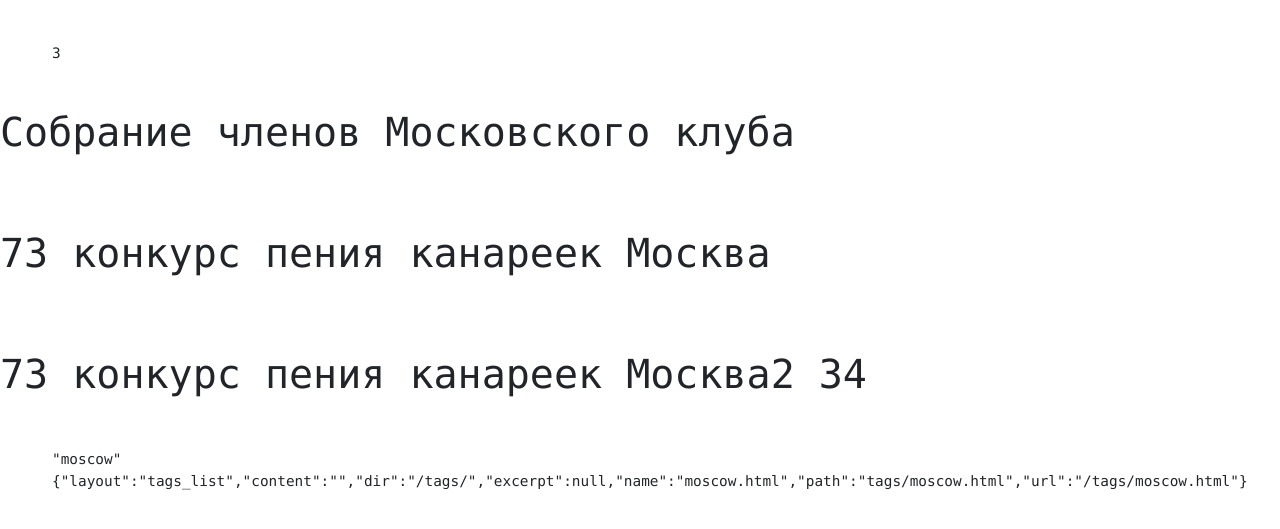
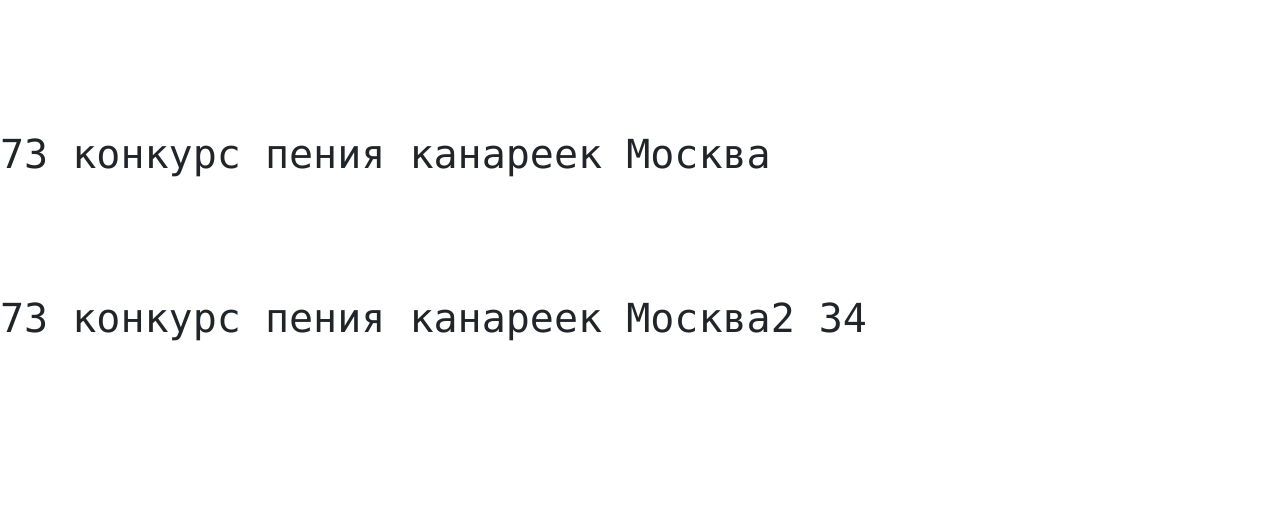
Before and after one commit to nocch/birdnews.lndg.ru, a Jekyll site: the page built from tags/moscow.html, in a window 1280 px wide. Shown: the top 529 px of the page. Built offline with Jekyll 4.4.1, drawn with Linux system fonts in a browser that asks for light colours; nearby versions of some CDN libraries.

Commit message:
tags index

```diff
--- a/_layouts/tags_list.html
+++ b/_layouts/tags_list.html
@@ -16,13 +16,11 @@
 
     <pre>
       {% assign tag_name = page.name | remove: '.html' %}
-
-      {{ site.posts | size }}
       {% for post in site.posts %}
-        <h1>{{post.title}}</h1>
+        {% if post.tags contains tag_name %}
+          <h1>{{post.title}}</h1>
+        {% endif %}
       {% endfor %}
-      {{ tag_name | jsonify }}
-      {{ page | jsonify }}
     </pre>
 
 
```
